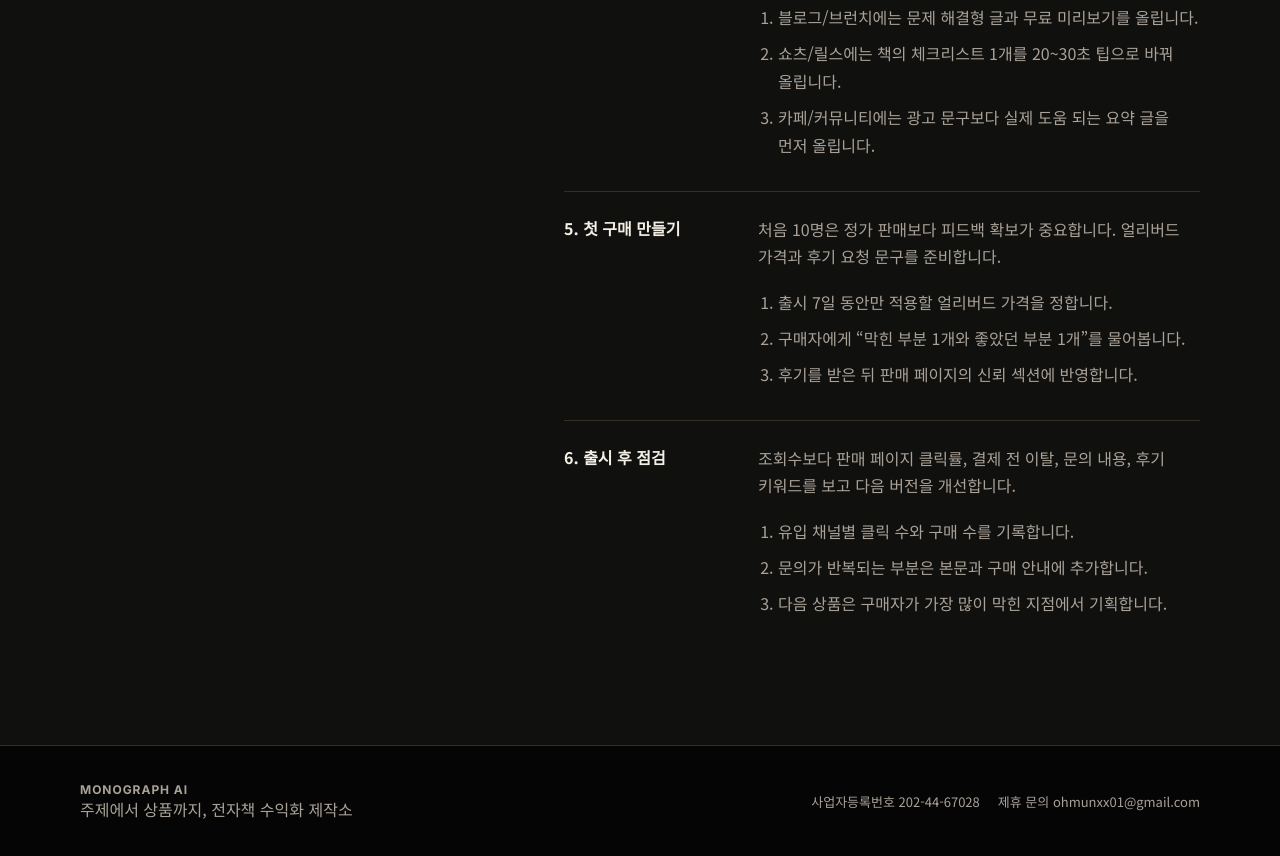
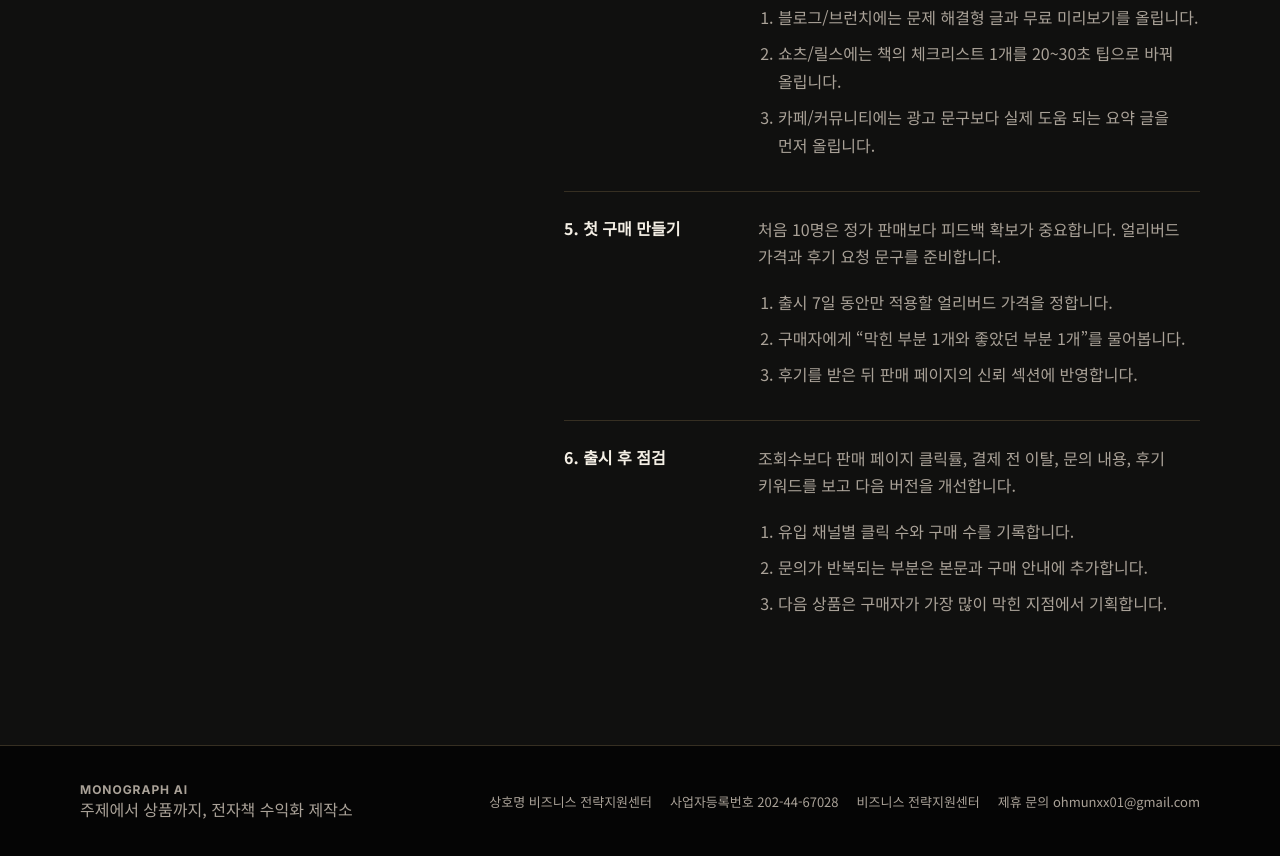
Before and after one commit to dombl231/psychemind, a website: page index.html in a window 1280 px wide. Shown: the part 3767-4623 px from the top of the page. Drawn offline with Linux system fonts and the light colour scheme; no server answers.

Commit message:
Update footer business details

```diff
--- a/index.html
+++ b/index.html
@@ -255,7 +255,9 @@
         <span>주제에서 상품까지, 전자책 수익화 제작소</span>
       </div>
       <div class="footer-info">
+        <span>상호명 비즈니스 전략지원센터</span>
         <span>사업자등록번호 202-44-67028</span>
+        <a href="https://bsccompany.pages.dev/#moa" target="_blank" rel="noopener">비즈니스 전략지원센터</a>
         <a href="mailto:ohmunxx01@gmail.com">제휴 문의 ohmunxx01@gmail.com</a>
       </div>
     </footer>
```
